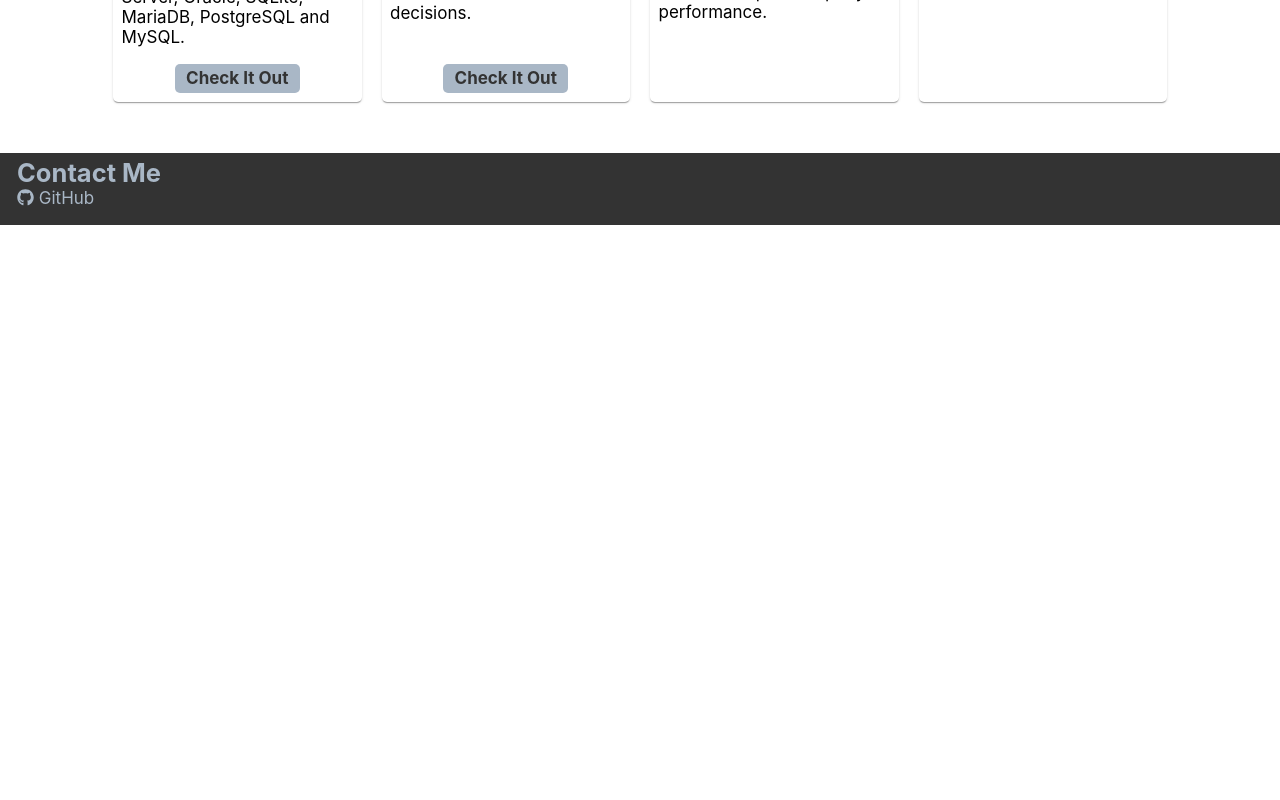
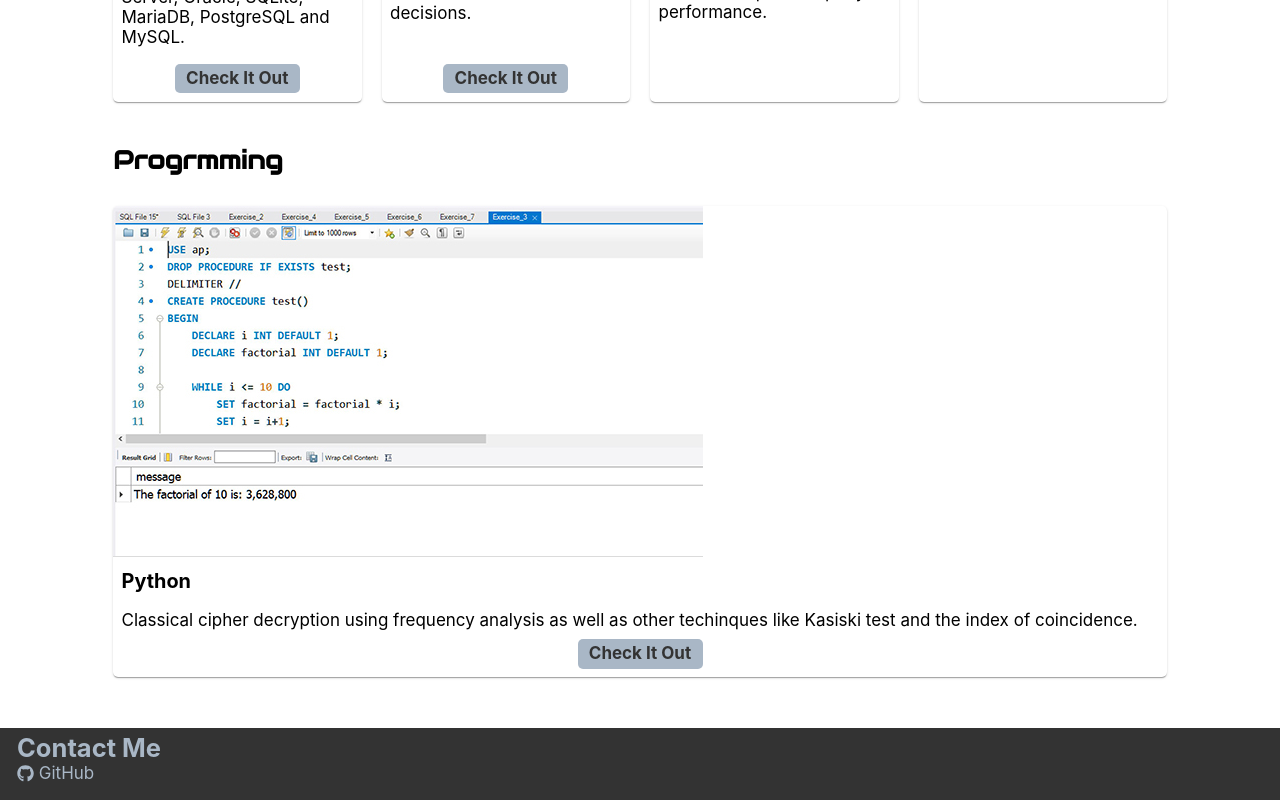
Before and after one commit to phmaa/my-app, a React (Create React App) app: page / in a window 1280 px wide. Shown: the part 1709-2509 px from the top of the page. Before the commit the page ends 1934 px from the top, so only its background shows below. Built offline with nearby package versions, Linux system fonts and the light colour scheme.

Commit message:
add crypto

```diff
--- a/src/components/Projects.js
+++ b/src/components/Projects.js
@@ -38,7 +38,15 @@ const sections = [
       {image:'images/package-350.jpg',
       title:'Data Integration',
       para:'Built packages of automated workflows through ETL process and piped data off to a wide range of file types and destinations.'}]
-  }];
+  },
+  {
+    title:'Progrmming',
+    id:'programming',
+    cards:[{image:'images/mysql-350.jpg',
+    title:'Python',
+    para:'Classical cipher decryption using frequency analysis as well as other techinques like Kasiski test and the index of coincidence.',
+    link: 'https://phmaa.github.io/crypto'}]
+}];
 
 function Project() {
   return (
```
